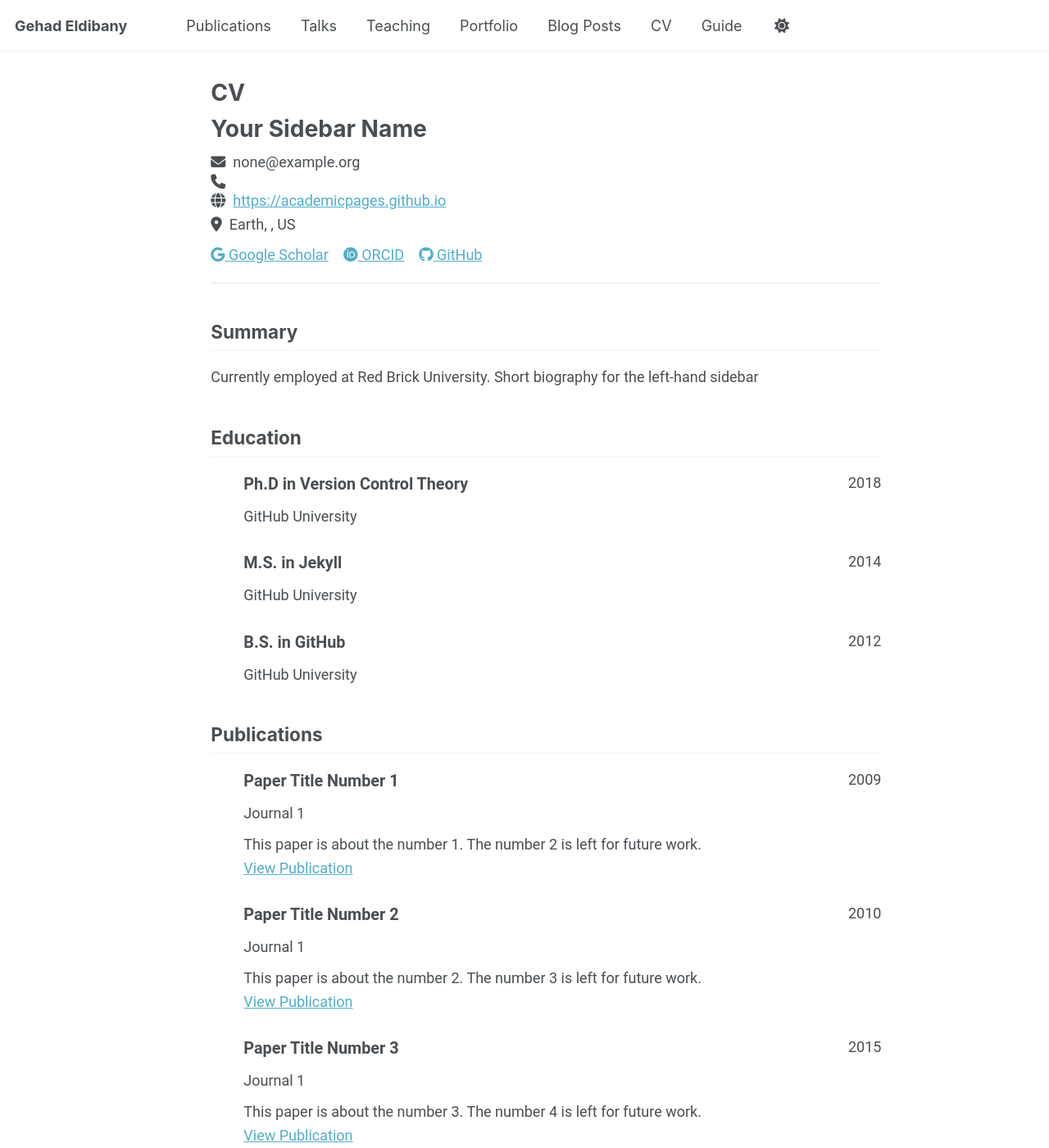
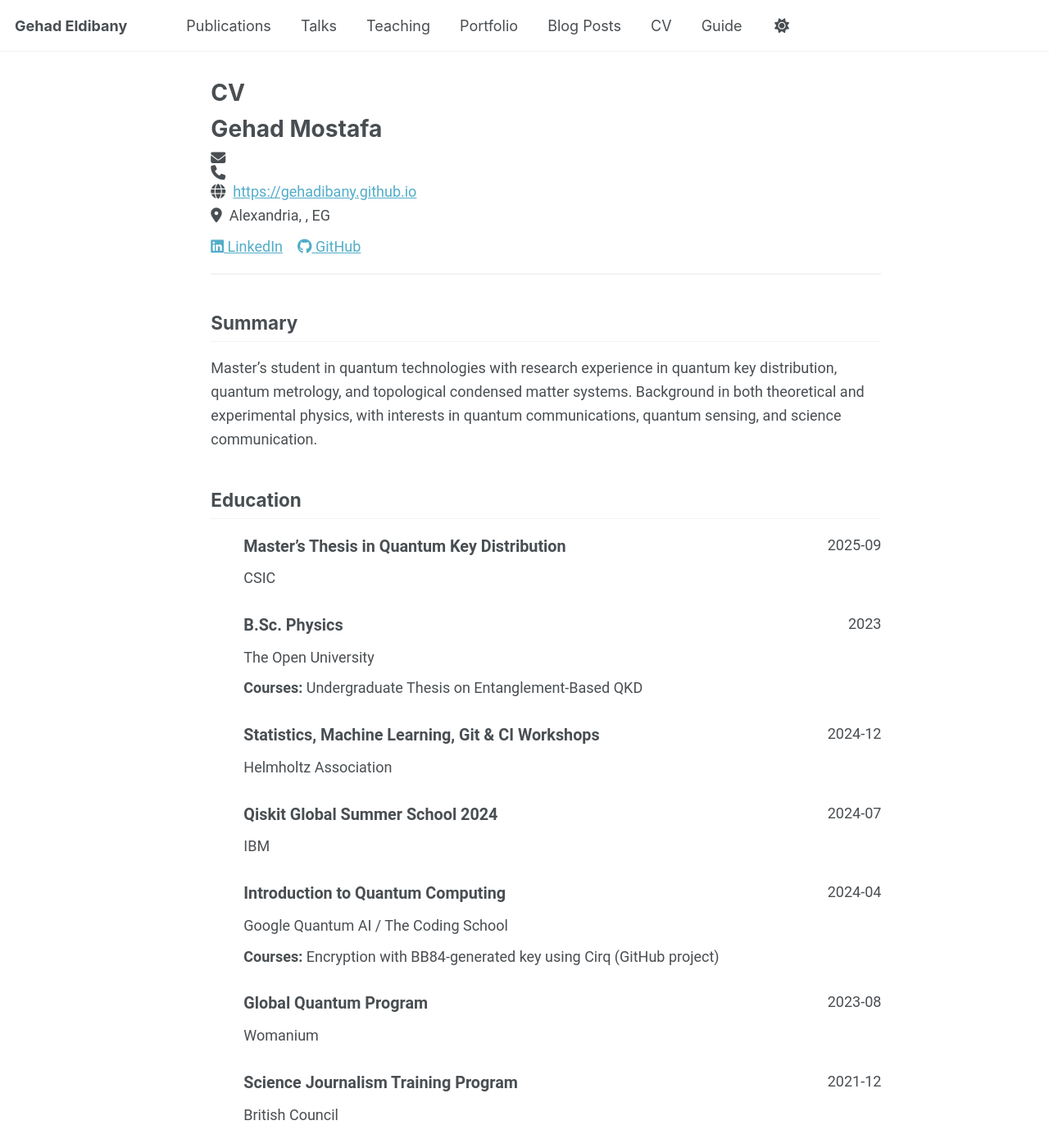
Before and after one commit to gehadibany/gehadibany.github.io, a Jekyll site: the page built from _pages/cv-json.md, in a window 1280 px wide and 1400 px high. Shown: the whole window at 82% size. Built offline with Jekyll 4.4.1, drawn with Linux system fonts in a browser that asks for light colours; a script that is not in the unit is left out; some of the changed text lies outside the part shown.

Commit message:
Website updated

```diff
--- a/_config.yml
+++ b/_config.yml
@@ -62,7 +62,7 @@ author:
   #keybase          : # Username
   #instagram        : # Username
   #lastfm           : # Username
-  linkedin         : "https://www.linkedin.com/in/gehadibany/"
+  linkedin         : "gehadibany"
   #mastodon         : # URL"
   medium           : "https://gehadibany.medium.com/"
   #pinterest        : # Username
--- a/_data/cv.json
+++ b/_data/cv.json
@@ -1,152 +1,206 @@
 {
   "basics": {
-    "name": "Your Sidebar Name",
-    "email": "none@example.org",
+    "name": "Gehad Mostafa",
+    "email": "",
     "phone": "",
-    "website": "https://academicpages.github.io",
-    "summary": "Currently employed at Red Brick University. Short biography for the left-hand sidebar",
+    "website": "https://gehadibany.github.io",
+    "summary": "Master’s student in quantum technologies with research experience in quantum key distribution, quantum metrology, and topological condensed matter systems. Background in both theoretical and experimental physics, with interests in quantum communications, quantum sensing, and science communication.",
     "location": {
       "address": "",
       "postalCode": "",
-      "city": "Earth",
-      "countryCode": "US",
+      "city": "Alexandria",
+      "countryCode": "EG",
       "region": ""
     },
     "profiles": [
       {
-        "network": "Google Scholar",
-        "username": "",
-        "url": "https://scholar.google.com/citations?user=PS_CX0AAAAAJ"
-      },
-      {
-        "network": "ORCID",
-        "username": "",
-        "url": "http://orcid.org/yourorcidurl"
+        "network": "LinkedIn",
+        "username": "gehadibany",
+        "url": "https://www.linkedin.com/in/gehadibany"
       },
       {
         "network": "GitHub",
-        "username": "academicpages",
-        "url": "https://github.com/academicpages"
-      }
+        "username": "gehadibany",
+        "url": "https://github.com/gehadibany"
+      },
     ]
   },
-  "work": [],
+  "research experience": [
+    {
+      "position": "Research Intern",
+      "organization": "Max Planck Institute for the Physics of Complex Systems",
+      "website": "",
+      "startDate": "2025-05",
+      "endDate": "",
+      "summary": "Supervisor: Dr. Ashley Cook | Project: Topological skyrmion semimetals"
+    },
+    {
+      "position": "Research Intern",
+      "organization": "Nordic Institute for Theoretical Physics (Nordita)",
+      "website": "",
+      "startDate": "2025-08",
+      "endDate": "",
+      "summary": "Supervisor: Dr. Sofia Qvarfort | Project: Quantum metrology in superconducting transmons"
+    },
+    {
+      "position": "Master’s Thesis Researcher",
+      "organization": "CSIC",
+      "startDate": "2025-04",
+      "endDate": "2025-09",
+      "summary": "Supervisor: Dr. Daniel Balado Souto | Investigating atmospheric transmission effects on QKD downlinks and optimizing operational parameters and the receiver."
+    },
+    {
+      "position": "Undergraduate Thesis Researcher",
+      "organization": "The Open University",
+      "startDate": "2023-04",
+      "endDate": "2023-08",
+      "summary": "Reviewed entanglement-based QKD protocols, scalability challenges, and early implementations in operational networks and satellite-based quantum communication."
+    },
+    {
+      "position": "Undergraduate Experimental Projects",
+      "organization": "The Open University",
+      "startDate": "2021-12",
+      "endDate": "2023-03",
+      "summary": "Series of experimental investigations in physics.",
+      "highlights": [
+        "Violation of CHSH inequality using IBM Quantum (03/2023)",
+        "Hall effect to identify an unknown conductor (01/2023)",
+        "Mission concept for 2P/Encke comet studies (04-06/2022)",
+        "Planetary atmosphere identification using IR spectroscopy (03/2022)",
+        "Experimental verification of the Compton effect (02/2022)",
+        "Mapping Milky Way spiral structure using HI radio telescope (12/2021)"
+      ]
+    },
+    {
+      "position": "Team Leader",
+      "organization": "Egypt Scholars Library",
+      "startDate": "2014-01",
+      "endDate": "",
+      "summary": "Leading a science communication platform for Arabic speakers. Coordinated writing contests, trained volunteers, and published scientific content.",
+      "highlights": [
+        "Volunteer of the Year (2022)",
+        "Coordinated Egypt Scholars Science Writing Contest (2022)"
+      ]
+    }
+  ],
   "education": [
     {
-      "institution": "GitHub University",
-      "area": "Ph.D in Version Control Theory",
-      "studyType": "",
-      "startDate": "",
-      "endDate": "2018",
-      "gpa": null,
-      "courses": []
+      "institution": "CSIC",
+      "area": "Master’s Thesis in Quantum Key Distribution",
+      "studyType": "Master’s Research",
+      "startDate": "2025-04",
+      "endDate": "2025-09"
     },
     {
-      "institution": "GitHub University",
-      "area": "M.S. in Jekyll",
-      "studyType": "",
-      "startDate": "",
-      "endDate": "2014",
+      "institution": "The Open University",
+      "area": "B.Sc. Physics",
+      "studyType": "Bachelor",
+      "startDate": "2019",
+      "endDate": "2023",
       "gpa": null,
-      "courses": []
+      "courses": ["Undergraduate Thesis on Entanglement-Based QKD"]
     },
     {
-      "institution": "GitHub University",
-      "area": "B.S. in GitHub",
-      "studyType": "",
-      "startDate": "",
-      "endDate": "2012",
-      "gpa": null,
-      "courses": []
+      "institution": "Helmholtz Association",
+      "area": "Statistics, Machine Learning, Git & CI Workshops",
+      "studyType": "Training",
+      "startDate": "2024-10",
+      "endDate": "2024-12"
+    },
+    {
+      "institution": "IBM",
+      "area": "Qiskit Global Summer School 2024",
+      "studyType": "Training",
+      "startDate": "2024-07",
+      "endDate": "2024-07"
+    },
+    {
+      "institution": "Google Quantum AI / The Coding School",
+      "area": "Introduction to Quantum Computing",
+      "studyType": "Course",
+      "startDate": "2023-09",
+      "endDate": "2024-04",
+      "courses": ["Encryption with BB84-generated key using Cirq (GitHub project)"]
+    },
+    {
+      "institution": "Womanium",
+      "area": "Global Quantum Program",
+      "studyType": "Course",
+      "startDate": "2023-07",
+      "endDate": "2023-08"
+    },
+    {
+      "institution": "British Council",
+      "area": "Science Journalism Training Program",
+      "studyType": "Training",
+      "startDate": "2021-11",
+      "endDate": "2021-12"
     }
   ],
-  "skills": [],
-  "languages": [],
-  "interests": [],
-  "references": [],
-  "publications": [
+  "skills": [
     {
-      "name": "Paper Title Number 1",
-      "publisher": "Journal 1",
-      "releaseDate": "2009-10-01",
-      "website": "http://academicpages.github.io/files/paper1.pdf",
-      "summary": "This paper is about the number 1. The number 2 is left for future work."
+      "name": "Programming",
+      "level": "Intermediate",
+      "keywords": ["Python (data processing, visualization, quantum programming)", "LaTeX (academic writing)", "Git (version control)"]
     },
     {
-      "name": "Paper Title Number 2",
-      "publisher": "Journal 1",
-      "releaseDate": "2010-10-01",
-      "website": "http://academicpages.github.io/files/paper2.pdf",
-      "summary": "This paper is about the number 2. The number 3 is left for future work."
-    },
-    {
-      "name": "Paper Title Number 3",
-      "publisher": "Journal 1",
-      "releaseDate": "2015-10-01",
-      "website": "http://academicpages.github.io/files/paper3.pdf",
-      "summary": "This paper is about the number 3. The number 4 is left for future work."
-    },
-    {
-      "name": "Paper Title Number 4",
-      "publisher": "GitHub Journal of Bugs",
-      "releaseDate": "2024-02-17",
-      "website": "http://academicpages.github.io/files/paper3.pdf",
-      "summary": "This paper is about fixing template issue #693."
+      "name": "Languages",
+      "level": "Proficient",
+      "keywords": ["English (IELTS Academic: 8.0)"]
     }
   ],
   "presentations": [
     {
-      "name": "Talk 1 on Relevant Topic in Your Field",
-      "event": "UC San Francisco, Department of Testing",
-      "date": "2012-03-01",
-      "location": "San Francisco, CA, USA",
-      "description": ""
+      "name": "Poster: Investigation of Beam Wander’s Impact on QBER in a Free-Space BB84 QKD Receiver",
+      "event": "Quantum Technologies for Young Researchers (QTYR2025)",
+      "date": "2025-07",
+      "location": "CSIC, Spain"
     },
     {
-      "name": "Tutorial 1 on Relevant Topic in Your Field",
-      "event": "UC-Berkeley Institute for Testing Science",
-      "date": "2013-03-01",
-      "location": "Berkeley, CA, USA",
-      "description": ""
+      "name": "49th International Nathiagali Summer College on Quantum Technologies",
+      "event": "ICTP, PAEC, NCP",
+      "date": "2024-06",
+      "location": "Pakistan"
     },
     {
-      "name": "Talk 2 on Relevant Topic in Your Field",
-      "event": "London School of Testing",
-      "date": "2014-02-01",
-      "location": "London, UK",
-      "description": ""
+      "name": "9th Spring Plasma Physics School",
+      "event": "ICTP & EGYPlasma",
+      "date": "2024-03",
+      "location": "Egypt"
     },
     {
-      "name": "Conference Proceeding talk 3 on Relevant Topic in Your Field",
-      "event": "Testing Institute of America 2014 Annual Conference",
-      "date": "2014-03-01",
-      "location": "Los Angeles, CA, USA",
-      "description": ""
+      "name": "Multi-Scale Methods Summer School",
+      "event": "Gdańsk University of Technology",
+      "date": "2023-07",
+      "location": "Poland",
+      "description": "ECTS: 6 | Grade: 93%"
     }
   ],
-  "teaching": [
+  "memberships": [
     {
-      "course": "Teaching experience 1",
-      "institution": "University 1, Department",
-      "date": "2014-01-01",
-      "role": "Undergraduate course",
-      "description": ""
+      "organization": "Institute of Physics (IOP)",
+      "startDate": "2020",
+      "endDate": ""
+    }
+  ],
+  "volunteer": [
+    {
+      "organization": "Egypt Scholars Library",
+      "position": "Translator, Editor, Team Leader",
+      "startDate": "2014-01",
+      "endDate": "",
+      "summary": "Science communication platform for Arabic-speaking readers.",
+      "highlights": [
+        "Volunteer of the Year (2022)",
+        "Best Coverage of RO Water Treatment Project (British Council, 2021)"
+      ]
     },
     {
-      "course": "Teaching experience 2",
-      "institution": "University 1, Department",
-      "date": "2015-01-01",
-      "role": "Workshop",
-      "description": ""
-    }
-  ],
-  "portfolio": [
-    {
-      "name": "Portfolio item number 1",
-      "category": "portfolio",
-      "date": "",
-      "url": "",
-      "description": "Short description of portfolio item number 1<br/><img src='/images/500x300.png'>"
+      "organization": "The Open University",
+      "position": "Science Project Student Buddy",
+      "startDate": "2023-01",
+      "endDate": "",
+      "summary": "Guided new physics students with project selection and academic support."
     }
   ]
 }
```
